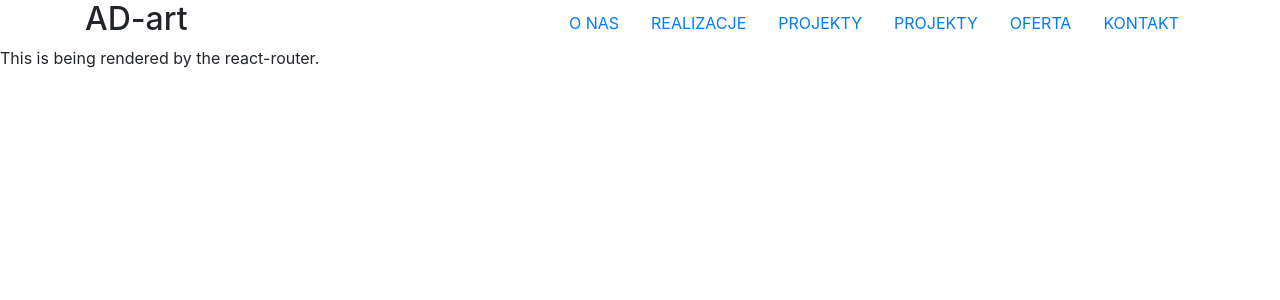
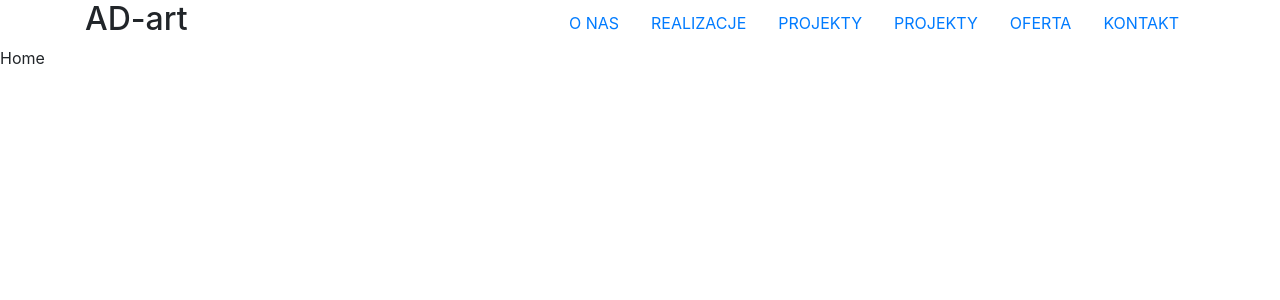
Before and after one commit to staszek998/ad-art, a React (Create React App) app: page / in a window 1280 px wide. Shown: the top 300 px of the page. Built offline with nearby package versions, Linux system fonts and the light colour scheme.

Commit message:
Successfully implement the pages into the Router

```diff
--- a/src/App.jsx
+++ b/src/App.jsx
@@ -1,17 +1,33 @@
 // JS imports
 import React from "react";
 import { BrowserRouter as Router } from "react-router-dom";
-// import { Route, Link } from "react-router-dom";
+import { Route } from "react-router-dom";
+// import {  Link } from "react-router-dom";
 
 // SCSS imports
 import "./App.scss";
+
+// Components
 import Navbar from "./components/shared/Navbar/Navbar";
+import Home from "./pages/Home/Home";
+import About from "./pages/About/About";
+import Executions from "./pages/Executions/Executions";
+import Projects from "./pages/Projects/Projects";
+import Offer from "./pages/Offer/Offer";
+import Contact from "./pages/Contact/Contact";
 
 const App = () => (
     <div className="App">
         <Navbar />
         <Router>
-            <div>This is being rendered by the react-router.</div>
+            <div>
+                <Route exact path="/" component={Home} />
+                <Route path="/o-nas" component={About} />
+                <Route path="/realizacje" component={Executions} />
+                <Route path="/projekty" component={Projects} />
+                <Route path="/oferta" component={Offer} />
+                <Route path="/kontakt" component={Contact} />
+            </div>
         </Router>
     </div>
 );
```
